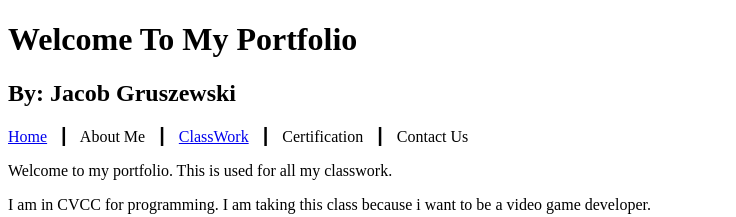
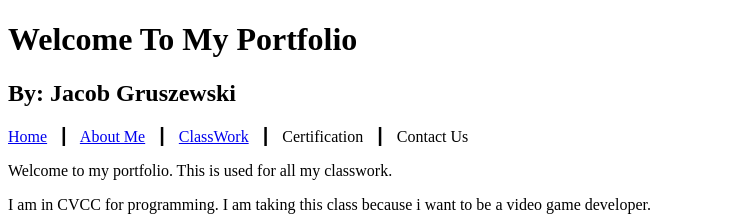
Before and after one commit to JacobGru/JacobGru.github.io, a plain HTML site: page projects.html in a window 1280 px wide. Shown: the top 217 px of the page, without its empty margins (0-736 px from the left). Drawn offline with Linux system fonts and the light colour scheme.

Commit message:
Update projects.html

```diff
--- a/projects.html
+++ b/projects.html
@@ -11,7 +11,7 @@
 		</header>
 		<nav>
 			<p><a href="index.html">Home</a> &nbsp; &#9475; &nbsp;
-			About Me &nbsp; &#9475; &nbsp;
+			<a href="about.html">About Me</a> &nbsp; &#9475; &nbsp;
 			<a href="projects.html">ClassWork</a> &nbsp; &#9475; &nbsp;
 			Certification &nbsp; &#9475; &nbsp;
 			Contact Us</p>
@@ -29,4 +29,5 @@
 			<p>&copy; Copyright 2025. All Rights Reserved.</p>
 		</footer>
 	</body>
+
 </html>
```
